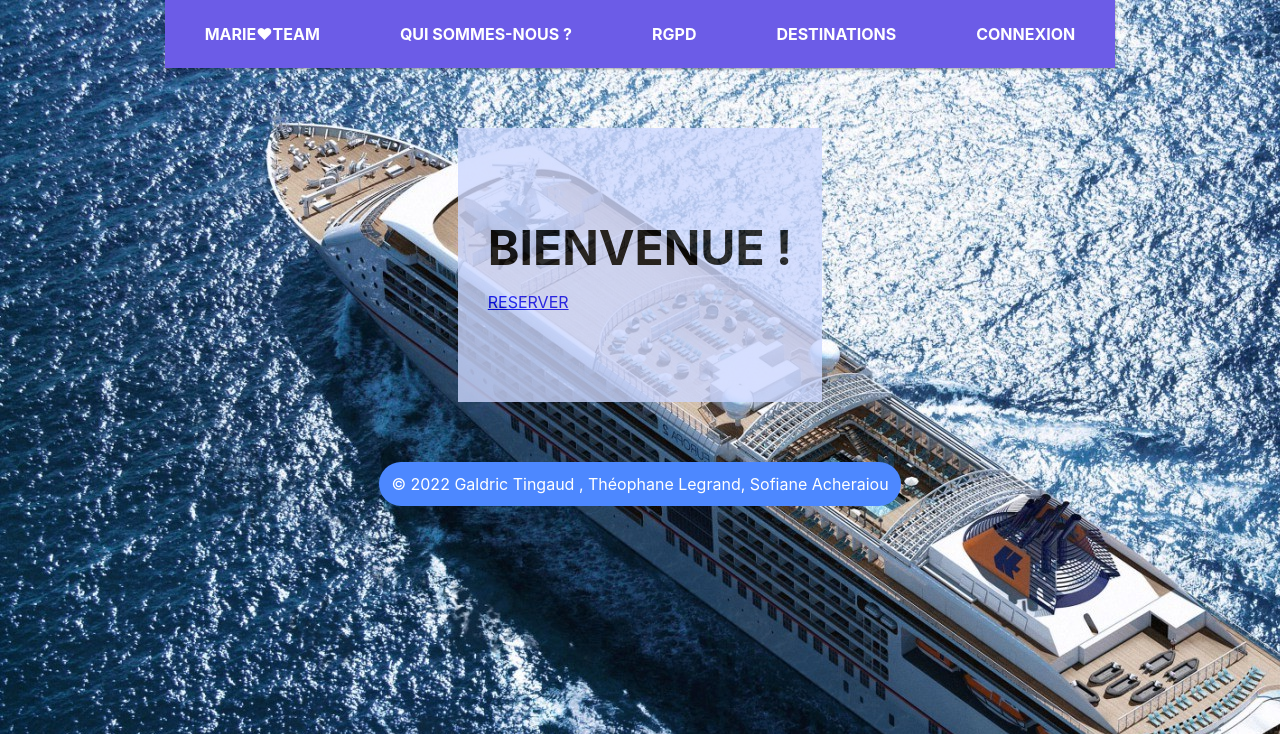
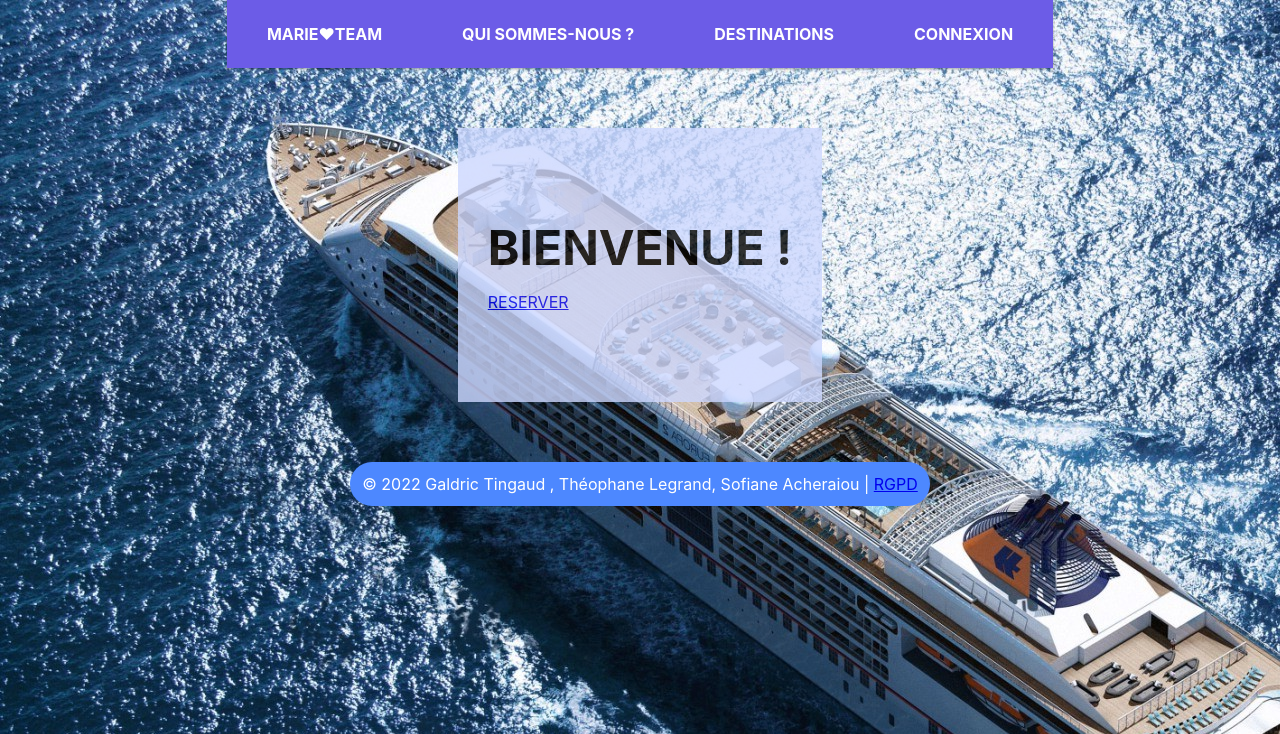
Before and after one commit to spaghefoo/Jalon2, a PHP site: page / in a window 1280 px wide. Shown: the top 734 px of the page. Run offline with PHP 8.4, Linux system fonts and the light colour scheme.

Commit message:
modified:   vue/entete.html.php
	modified:   vue/pied.html.php

+ rgpd pied de page

```diff
--- a/vue/entete.html.php
+++ b/vue/entete.html.php
@@ -15,7 +15,7 @@
             <ul class="menu__list r-list">
                 <li class="menu__group"><a href="./?action=accueil" class="menu__link r-link text-underlined">Marie♥Team</a></li>
                 <li class="menu__group"><a href="./?action=qui-sommes-nous" class="menu__link r-link text-underlined">Qui sommes-nous ?</a></li>
-                <li class="menu__group"><a href="./?action=rgpd" class="menu__link r-link text-underlined">RGPD</a></li>
+                <!--<li class="menu__group"><a href="./?action=rgpd" class="menu__link r-link text-underlined">RGPD</a></li>-->
                 <li class="menu__group"><a href="./?action=destinations" class="menu__link r-link text-underlined">Destinations</a></li>
                 <!--<li class="menu__group"><a href="./?action=tarifs" class="menu__link r-link text-underlined">Tarifs</a></li>-->
                 <?php if (isLoggedOn()) {?>
--- a/vue/pied.html.php
+++ b/vue/pied.html.php
@@ -1,7 +1,7 @@
 
 </div>
     <footer>
-        <p>© 2022 Galdric Tingaud , Théophane Legrand, Sofiane Acheraiou </p>
+        <p>© 2022 Galdric Tingaud , Théophane Legrand, Sofiane Acheraiou | <a href="./?action=rgpd">RGPD</a></p>
     </footer>
 </body>
 </html>
```
